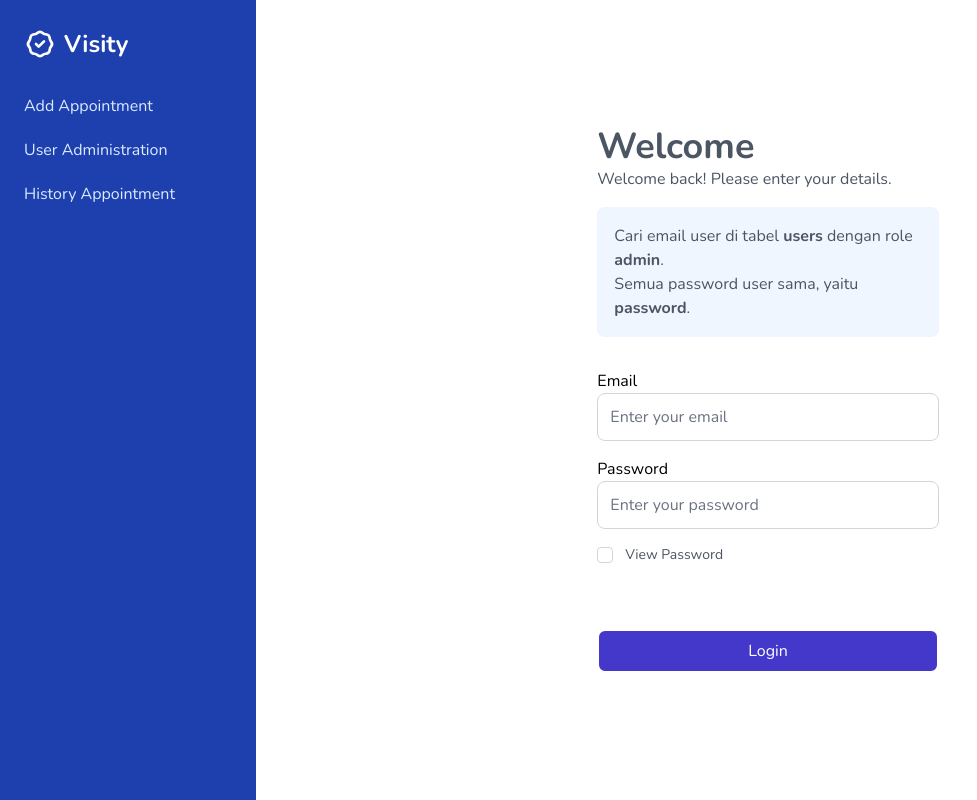
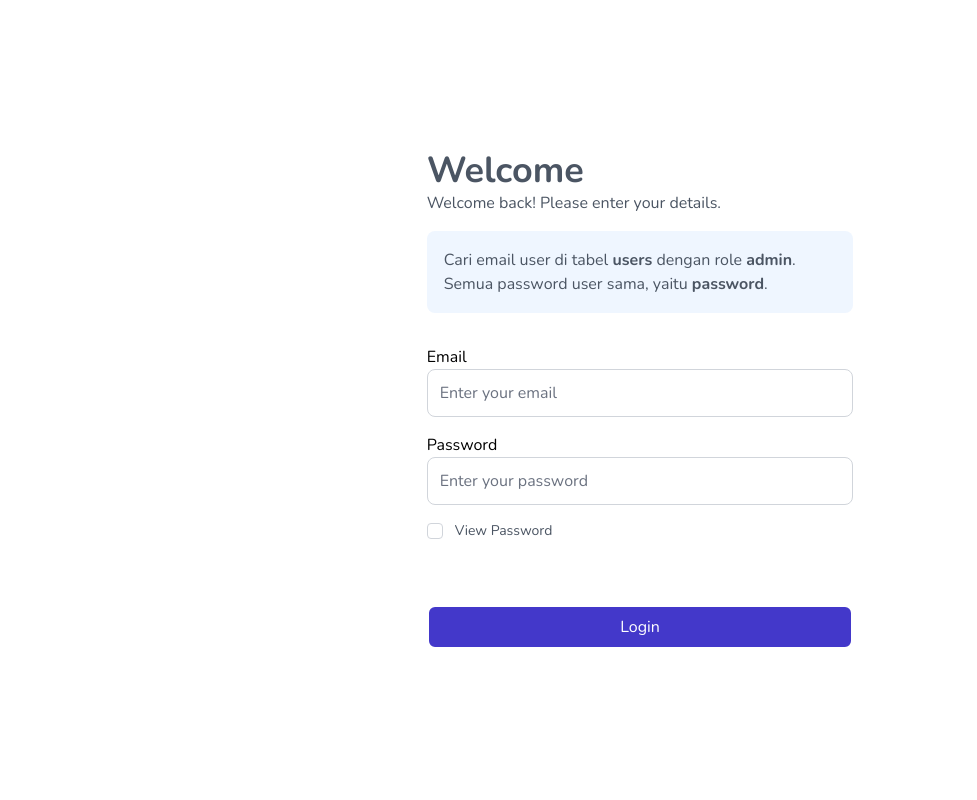
Before and after one commit to BukuTamuKita/Visity-Frontend, a React (Create React App) app: page / in a window 1280 px wide. Shown: the whole page, without its empty margins (0-977 px from the left). Built offline with nearby package versions, Linux system fonts and the light colour scheme.

Commit message:
Add Routing

```diff
--- a/src/App.js
+++ b/src/App.js
@@ -1,5 +1,5 @@
 import React, { useState } from "react";
-import { BrowserRouter as Router, Switch, Route } from "react-router-dom";
+import { BrowserRouter as Router, Switch, Route, Redirect } from "react-router-dom";
 import { UserContext } from "./context/UserContext";
 import "tailwindcss/tailwind.css";
 import SearchUser from "./pages/SearchUser";
@@ -11,27 +11,52 @@ import AppointmentPage from "./pages/AppointmentPage";
 import Login from "./pages/Login";
 import "./App.css";
 import Drawer from "./components/Drawer";
+import { APP_ROUTE } from "./routes/routes";
+import PublicRoute from "./components/PublicRoute";
 
 function App() {
   const [value, setValue] = useState("");
+
   return (
+    // <Router>
+    //   <div className="relative min-h-screen md:flex">
+    //     <Drawer />
+    //     <div className={"flex-auto"}>
+    //       <Switch>
+    //         <Route path="/" component={Login} exact />
+    //         <UserContext.Provider value={{ value, setValue }}>
+    //           <Route path="/search" component={SearchUser} exact />
+    //           <Route path="/appointment" component={AppointmentPage} />
+    //           <Route path="/user" component={UserAdmin} exact/>
+    //           <Route path="/history" component={AppointmentHistory} exact/>
+    //           <Route path="/testing" component={Testing} exact/>
+    //           <Route path="/createUser" component={CreateUser} exact/>
+    //         </UserContext.Provider>
+    //       </Switch>
+    //     </div>
+    //   </div>
+    // </Router>
+
     <Router>
-      <div className="relative min-h-screen md:flex">
-        <Drawer />
-        <div className={"flex-auto"}>
-          <Switch>
-            <Route path="/" component={Login} exact />
-            <UserContext.Provider value={{ value, setValue }}>
-              <Route path="/search" component={SearchUser} exact />
-              <Route path="/appointment" component={AppointmentPage} />
-            </UserContext.Provider>
-            <Route path="/user" component={UserAdmin} />
-            <Route path="/history" component={AppointmentHistory} />
-            <Route path="/testing" component={Testing} />
-            <Route path="/createUser" component={CreateUser} />
-          </Switch>
-        </div>
-      </div>
+      <Switch>
+        {APP_ROUTE.map((value, index) => {
+          return (
+            // <UserContext.Provider value={{ value, setValue }}>
+              <PublicRoute
+                key={value.name}
+                restricted={value.restricted}
+                path={value.path}
+                component={value.component}
+                exact={value.exact}
+                isNotFound={value.isNotFound}
+              />
+            // </UserContext.Provider>
+          )
+        })}
+        <Route path="/">
+          <Redirect to="/login" />
+        </Route>
+      </Switch>
     </Router>
   );
 }
--- /dev/null
+++ b/src/components/PrivateRoute.js
@@ -0,0 +1,23 @@
+import React from "react";
+import { Route, Redirect } from "react-router-dom";
+import { isLogin } from "../utils/auth";
+
+const PrivateRoute = ({ component: Component, ...rest }) => {
+    return (
+        <Route
+            {...rest}
+            render={(props) =>
+                isLogin() ? (
+                    <>
+                        <Component {...props} />
+                        <Redirect to="/testing" />
+                    </>
+                ) : (
+                    <Redirect to="/login" />
+                )
+            }
+        />
+    )
+}
+
+export default PrivateRoute;
--- /dev/null
+++ b/src/components/PublicRoute.js
@@ -0,0 +1,37 @@
+import React from "react";
+import { Redirect, Route } from "react-router-dom";
+import { isLogin } from "../utils/auth";
+
+const PublicRoute = ({
+    component: Component,
+    isNotFound,
+    restricted,
+    ...rest
+}) => {
+    return (
+        <Route
+            {...rest}
+            render={(props) =>
+                isLogin() && restricted ? (
+                    !isNotFound ? (
+                        <Redirect to="/testing" />
+                    ) : (
+                        <>
+                            <Redirect to="/error" />
+                            <Component {...props} />
+                        </>
+                    )
+                ) : isNotFound ? (
+                    <>
+                        <Redirect to="/error" />
+                        <Component {...props} />
+                    </>
+                ) : (
+                    <Component {...props} />
+                )
+            }
+        />
+    )
+}
+
+export default PublicRoute
--- a/src/components/showUser/index.js
+++ b/src/components/showUser/index.js
@@ -1,5 +1,6 @@
 import React from "react";
 import Button from "../Button"
+
 const ShowUser = () => {
   return (
     <div className="flex flex-col items-center justify-center ">
--- a/src/pages/AppointmentHistory.js
+++ b/src/pages/AppointmentHistory.js
@@ -3,9 +3,9 @@ import React from 'react';
 const AppointmentHistory = () => {
     return (
         <div className="flex h-screen">
-            <h1 className="m-auto">Appointment History</h1>
+            <h1 className="m-auto">Appointment History page</h1>
         </div>
-    );
+    )
 }
 
 export default AppointmentHistory;
--- /dev/null
+++ b/src/pages/ErrorPage.js
@@ -0,0 +1,11 @@
+import React from "react";
+
+const ErrorPage = () => {
+    return (
+        <div className="flex h-screen">
+            <h1 className="m-auto">Error 404 | Page Not Found</h1>
+        </div>
+    )
+}
+
+export default ErrorPage;
--- a/src/pages/Login.js
+++ b/src/pages/Login.js
@@ -16,7 +16,7 @@ const Login = () => {
     const history = useHistory();
 
     const toSearchUserPage = () => {
-        let path = "/search";
+        let path = "/";
         history.push(path);
     }
 
--- a/src/routes/routes.js
+++ b/src/routes/routes.js
@@ -1,18 +1,104 @@
-// import Login from "../pages/Login";
-//
-// export const APP_ROUTE = [
-//     {
-//         name: "Login",
-//         path: '/login',
-//         exact: true,
-//         component: Login,
-//         restricted: true
-//     },
-//     {
-//         name: "Login",
-//         path: '/',
-//         exact: true,
-//         component: Login,
-//         restricted: true
-//     },
-// ]
+import Login from "../pages/Login";
+import AppointmentPage from "../pages/AppointmentPage";
+import AppointmentHistory from "../pages/AppointmentHistory";
+import UserAdmin from "../pages/UserAdmin";
+import CreateUser from "../pages/CreateUser";
+import UpdateUser from "../pages/UpdateUser";
+import Testing from "../pages/Testing";
+import ErrorPage from "../pages/ErrorPage";
+
+export const APP_ROUTE = [
+    {
+        name: "Login",
+        path: "/login",
+        exact: true,
+        component: Login,
+        restricted: true,
+    },
+    {
+        name: "Login",
+        path: "/",
+        exact: true,
+        component: Login,
+        restricted: true,
+    },
+    {
+        name: "Register",
+        path: "/register",
+        exact: true,
+        component: Login,
+        restricted: true,
+    },
+    {
+        name: "Appointment Page",
+        path: "/appointment/create",
+        exact: true,
+        component: AppointmentPage,
+        private: true,
+        isAdmin: true,
+    },
+    {
+        name: "Appointment History",
+        path: "/appointment/history",
+        exact: true,
+        component: AppointmentHistory,
+        private: true,
+        isAdmin: true,
+    },
+    {
+        name: "User List",
+        path: "/user/list",
+        exact: true,
+        component: UserAdmin,
+        private: true,
+        isAdmin: true,
+    },
+    {
+        name: "Create User",
+        path: "/user/create",
+        exact: true,
+        component: CreateUser,
+        private: true,
+        isAdmin: true,
+    },
+    {
+        name: "Update User",
+        path: "/user/update",
+        exact: true,
+        component: UpdateUser,
+        private: true,
+        isAdmin: true,
+    },
+    // {
+    //     name: "Guest List",
+    //     path: "/guest/list",
+    //     exact: true,
+    //     component: Login,
+    //     private: true,
+    //     isAdmin: true,
+    // },
+    {
+        name: "Testing",
+        path: "/testing",
+        exact: true,
+        component: Testing,
+        private: true,
+        isAdmin: true,
+    },
+    {
+        name: "Error | Page Not Found",
+        path: "/*",
+        exact: true,
+        component: ErrorPage,
+        private: true,
+        isNotFound: true
+    },
+    {
+        name: "Error | Page Not Found",
+        path: "/error",
+        exact: true,
+        component: ErrorPage,
+        private: true,
+        isNotFound: true
+    },
+]
--- /dev/null
+++ b/src/utils/auth.js
@@ -0,0 +1,11 @@
+export const isLogin = () => {
+    if (localStorage.getItem("token")) {
+        return true;
+    } else {
+        return false;
+    }
+}
+
+export const logout = () => {
+    localStorage.removeItem("token");
+}
```
Also changed, not shown: src/pages/Testing.js (+0 -99 lines).
